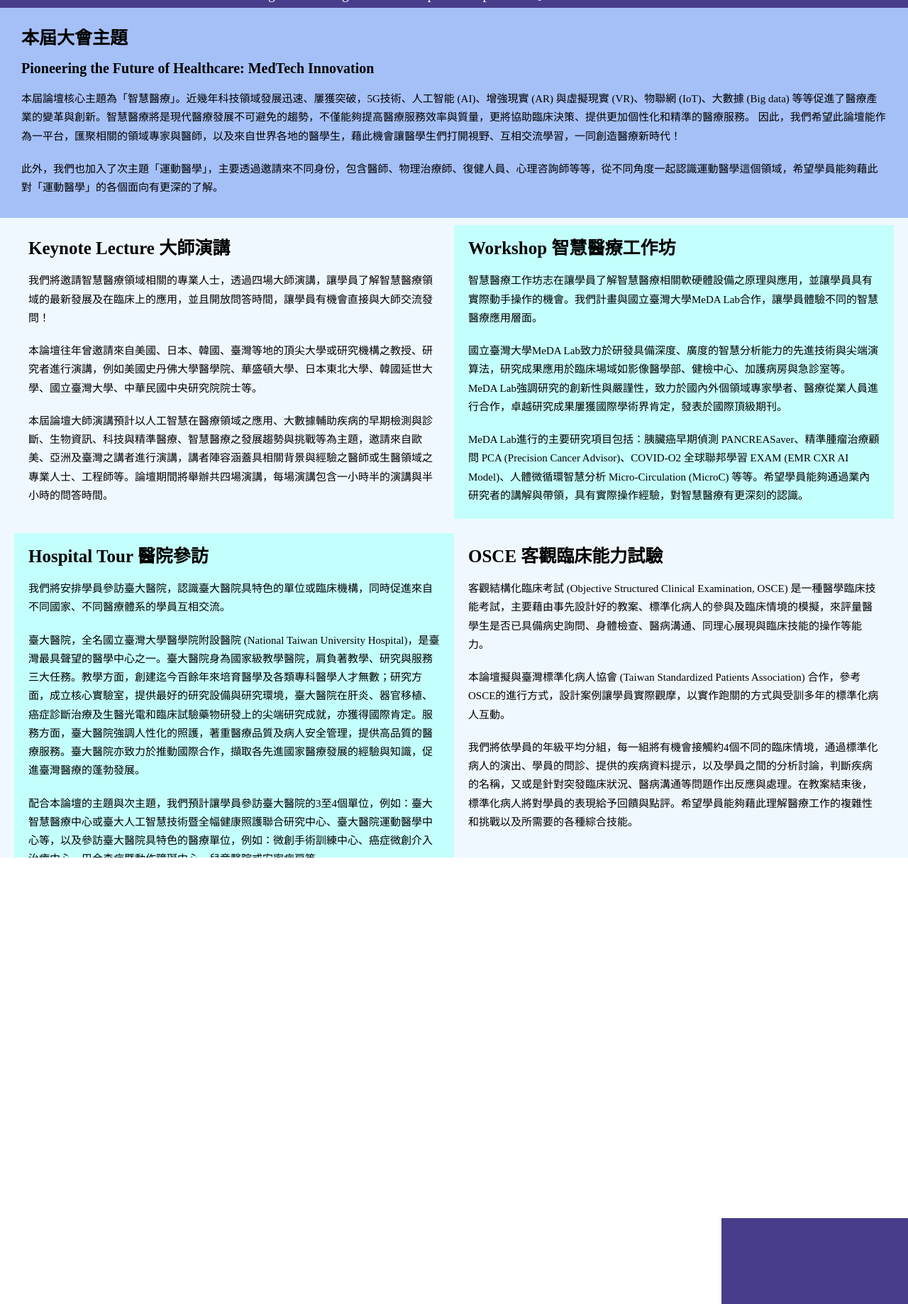
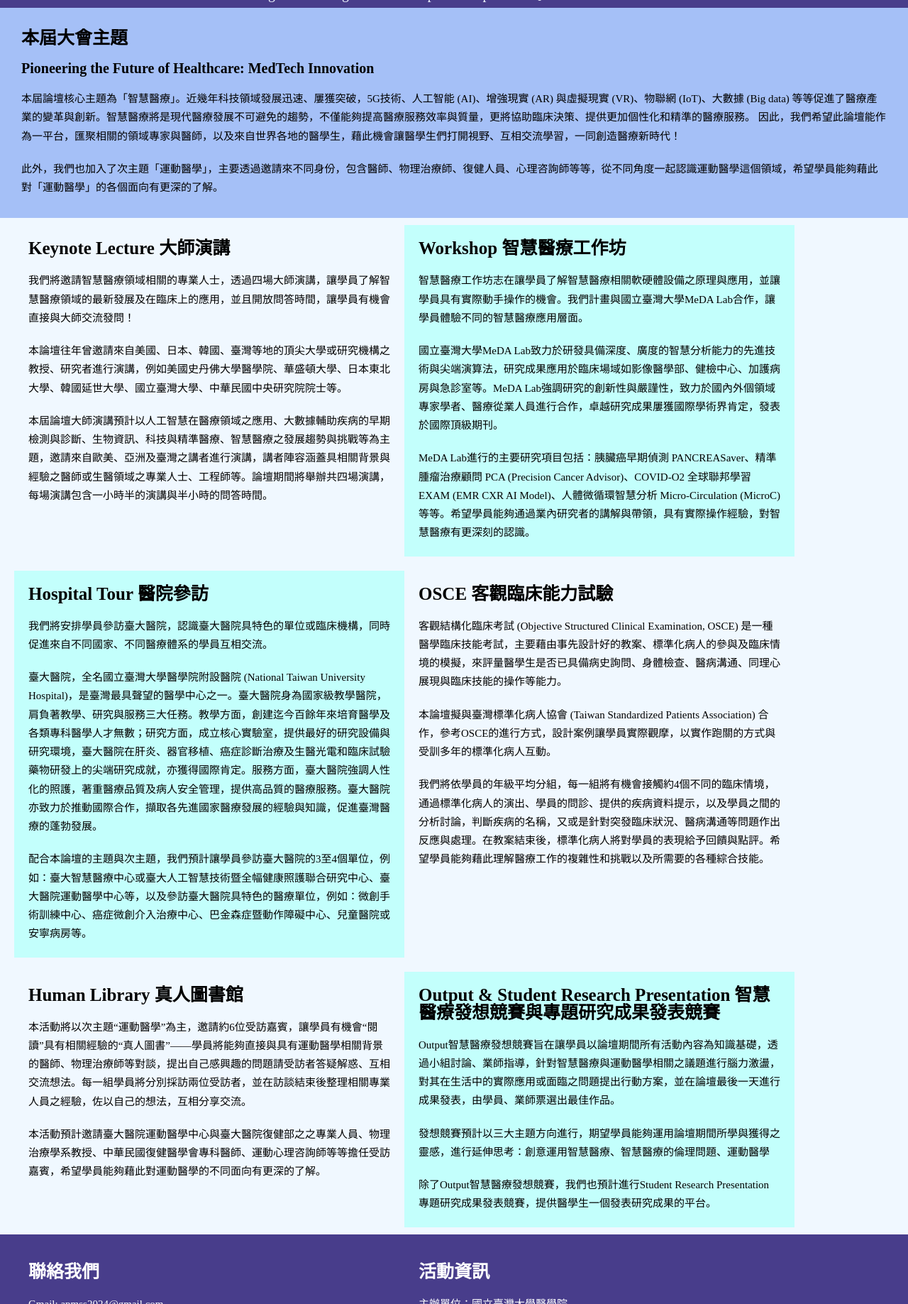
Before and after one commit to APMSS2024/APMSS2024-WEB, a plain HTML site: page activity.html in a window 1280 px wide. Shown: the part 63-1900 px from the top of the page at 71% size. Drawn offline with Linux system fonts and the light colour scheme.

Commit message:
Update style.css

```diff
--- a/style.css
+++ b/style.css
@@ -49,7 +49,7 @@ p{
 }
 .block{
     padding: 10px;
-    width: 33%;
+    width: 350px;
     box-sizing: border-box;
     float: left;
 }
@@ -94,7 +94,7 @@ p{
 }
 .block2{
     padding: 10px;
-    width: 50%;
+    width: 550px;
     box-sizing: border-box;
     float: left;
 }
@@ -104,13 +104,13 @@ p{
 }
 .activity1{
     padding: 10px;
-    width: 50%;
+    width: 550px;
     box-sizing: border-box;
     float: left;
 }
 .activity2{
     padding: 10px;
-    width: 50%;
+    width: 550px;
     box-sizing: border-box;
     float: left;
     background-color: rgb(195, 255, 252);
```
